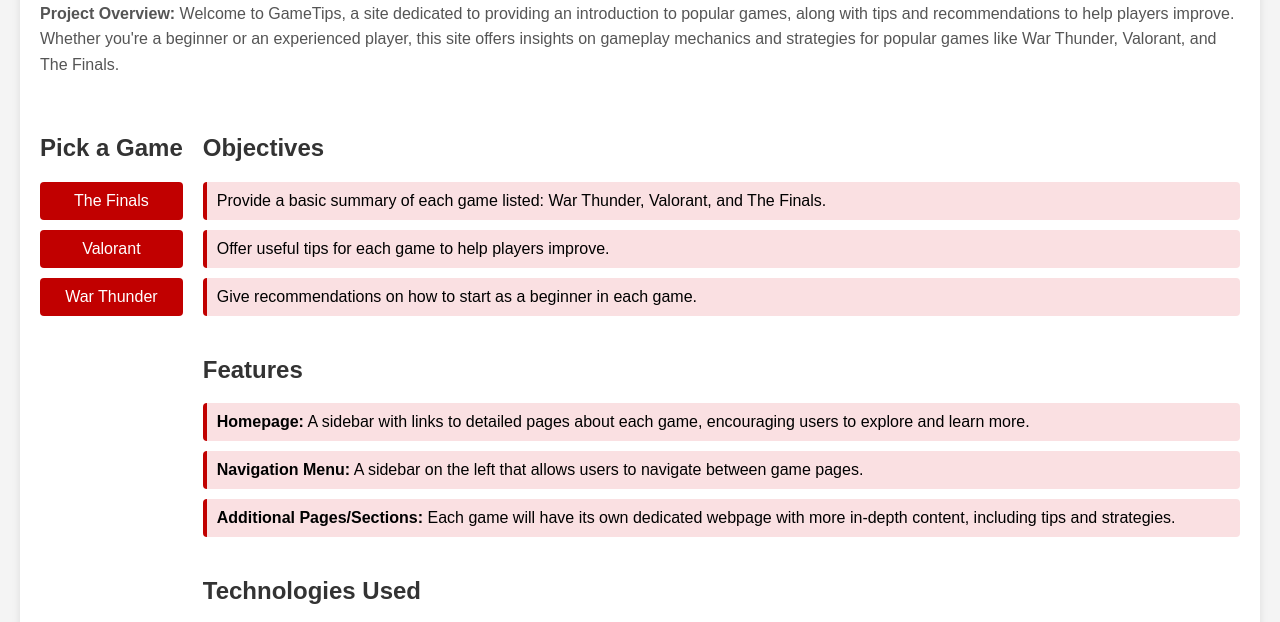
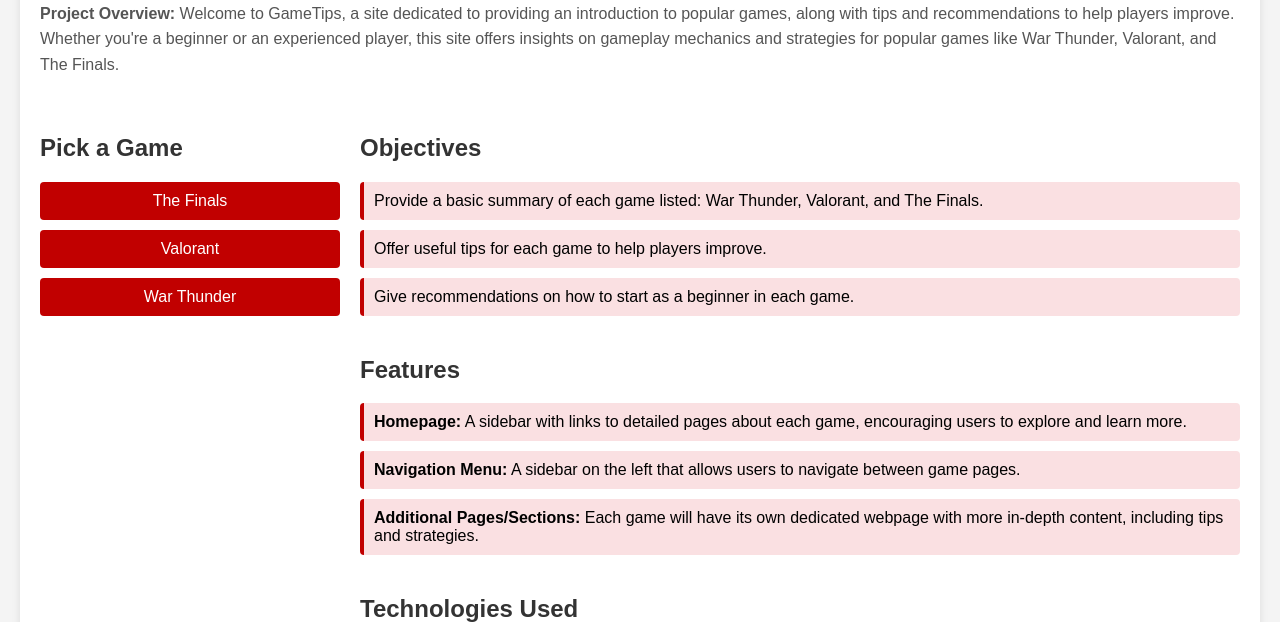
Before and after one commit to IliaShashkin/WEbSiteForGameTips, a website: page index.html in a window 1280 px wide. Shown: the part 119-741 px from the top of the page. Drawn offline with Linux system fonts and the light colour scheme.

Commit message:
Fix size

```diff
--- a/styles.css
+++ b/styles.css
@@ -44,7 +44,7 @@
 
 .sidebar {
     float: left;
-    Max-width: 300px;
+    width: 300px;
     margin-right: 20px;
 }
 
```
